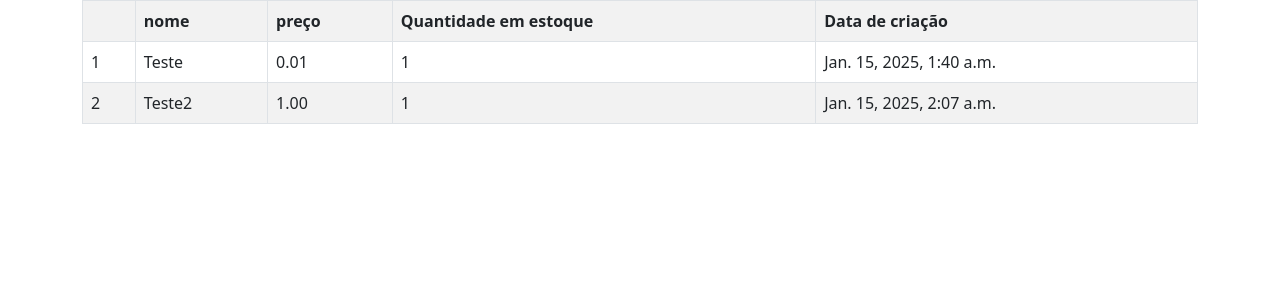
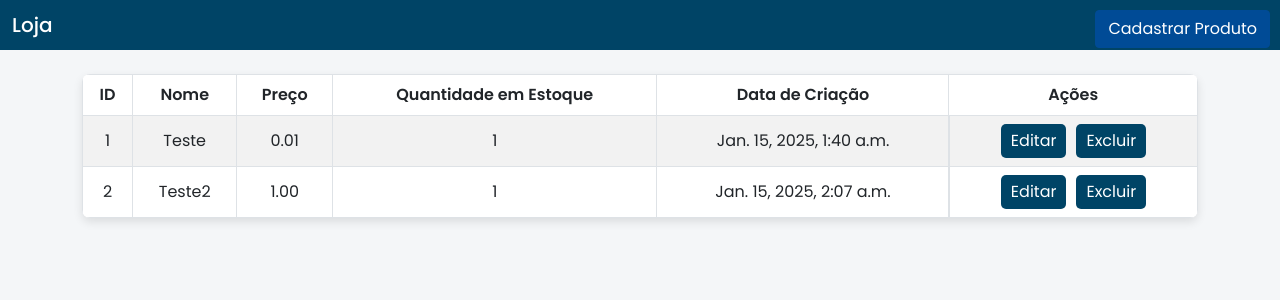
Before and after one commit to ArthurLBSilva/crud_produtos, a Django app: page /listagem/ in a window 1280 px wide. Shown: the top 300 px of the page. Run offline with Django 5.2, Linux system fonts and the light colour scheme; data comes from the database, SQL or seed files in the repository; both versions use the stored data as it was after the commit.

Commit message:
Estilização quase completa da pagina de listagem.
A estilização foi atualizada para ficar no padrão da primeira imagem, tenho que corrigir algumas coisas como a organização e implementar os botões de editar e excluir, o botão para voltar a tela inicial está funcionando.

```diff
--- /dev/null
+++ b/loja/static/css/listagem_estilizacao.css
@@ -0,0 +1,55 @@
+body {
+    font-family: 'Poppins', sans-serif;
+    background-color: #f4f6f8;
+    margin: 0;
+  }
+  .navbar {
+    background-color: #004466 !important;
+  }
+  .navbar .navbar-brand {
+    color: #ffffff;
+    font-weight: 500;
+  }
+  .top-right-button {
+    position: absolute;
+    top: 10px;
+    right: 10px;
+    background-color: rgb(0, 75, 150);
+    border-color: rgb(0, 75, 150);
+    color: white;
+  }
+  .top-right-button:hover {
+    background-color: rgb(2, 45, 76);
+    border-color: rgb(2, 45, 76);
+    color: white;
+  }
+  table {
+    background-color: #ffffff;
+    border-radius: 8px;
+    box-shadow: 0 4px 10px rgba(0, 0, 0, 0.1);
+    overflow: hidden;
+  }
+  th {
+    background-color: #004466;
+    text-align: center;
+  }
+  td {
+    text-align: center;
+    vertical-align: middle;
+  }
+  .action-buttons {
+    display: flex;
+    justify-content: center;
+    gap: 10px;
+  }
+  .btn-action {
+    background-color: #004466;
+    border: none;
+    color: white;
+    padding: 5px 10px;
+    border-radius: 5px;
+    cursor: pointer;
+  }
+  .btn-action:hover {
+    background-color: #006699;
+  }
--- a/loja/templates/produtos/home.html
+++ b/loja/templates/produtos/home.html
@@ -23,7 +23,7 @@
       <div class="container-fluid">
         <span class="navbar-brand mb-0 h1">Loja</span>
         <!-- Botão no canto superior direito -->
-        <a href="{% url 'listagem_produtos' %}" class="btn btn-listagem top-right-button">Ver Listagem de Produtos</a>
+        <a href="{% url 'listagem_produtos' %}" class="btn btn-listagem top-right-button">Listagem Produtos</a>
       </div>
     </nav>
 
--- a/loja/templates/produtos/listagem.html
+++ b/loja/templates/produtos/listagem.html
@@ -1,43 +1,74 @@
-<!-- Precisa ter esse load para arquivos estaticos, sem ele não funciona -->
 {% load static %}
 <!doctype html>
 <html lang="en">
   <head>
     <meta charset="utf-8">
     <meta name="viewport" content="width=device-width, initial-scale=1">
-
     <!-- Bootstrap CSS -->
     <link href="https://cdn.jsdelivr.net/npm/bootstrap@5.0.2/dist/css/bootstrap.min.css" rel="stylesheet" integrity="sha384-EVSTQN3/azprG1Anm3QDgpJLIm9Nao0Yz1ztcQTwFspd3yD65VohhpuuCOmLASjC" crossorigin="anonymous">
-
     <!-- Fonte Poppins -->
     <link href="https://fonts.googleapis.com/css2?family=Poppins:wght@300;400;500;600&display=swap" rel="stylesheet">
 
+    <!-- Estilizacao da listagem -->
+    <link rel="stylesheet" href="{% static 'css/listagem_estilizacao.css' %}">
 
     <title>Listagem de Produtos</title>
+    <style>
 
+    </style>
   </head>
   <body>
+    <!-- Navbar -->
+    <nav class="navbar navbar-light">
+      <div class="container-fluid">
+        <span class="navbar-brand mb-0 h1">Loja</span>
+        <!-- Botão no canto superior direito -->
+        <a href="{% url 'home' %}" class="btn btn-listagem top-right-button">Cadastrar Produto</a>
+      </div>
+    </nav>
 
-    <div class="container">
-        <table class= "table table-bordered table-striped">
+    <!-- Tabela de Produtos -->
+    <div class="container mt-4">
+      <table class="table table-bordered table-striped">
+        <thead>
           <tr>
-            <th> </th>
-            <th>nome</th>
-            <th>preço</th>
-            <th>Quantidade em estoque</th>
-            <th>Data de criação</th>
+            <th>ID</th>
+            <th>Nome</th>
+            <th>Preço</th>
+            <th>Quantidade em Estoque</th>
+            <th>Data de Criação</th>
+            <th>Ações</th>
           </tr>
+        </thead>
+        <tbody>
           {% for produto in produtos %}
           <tr>
-            <td>{{produto.id_produto}}</td>
-            <td>{{produto.nome}}</td>
-            <td>{{produto.preco}}</td>
-            <td>{{produto.quantidade_estoque}}</td>
-            <td>{{produto.data_criacao}}</td>
+            <td>{{ produto.id_produto }}</td>
+            <td>{{ produto.nome }}</td>
+            <td>{{ produto.preco }}</td>
+            <td>{{ produto.quantidade_estoque }}</td>
+            <td>{{ produto.data_criacao }}</td>
+            <td class="action-buttons">
+              <!-- Ícones de ação -->
+              <!-- Ícone para editar -->
+              <button class="btn-action">
+                <!-- Adicione o caminho do ícone de editar aqui -->
+                <!-- Exemplo: <img src="{% static 'icons/edit-icon.svg' %}" alt="Editar"> -->
+                Editar
+              </button>
+              <!-- Ícone para excluir -->
+              <button class="btn-action">
+                <!-- Adicione o caminho do ícone de excluir aqui -->
+                <!-- Exemplo: <img src="{% static 'icons/delete-icon.svg' %}" alt="Excluir"> -->
+                Excluir
+              </button>
+            </td>
           </tr>
           {% endfor %}
+        </tbody>
       </table>
     </div>
+
     <!-- Bootstrap JS -->
     <script src="https://cdn.jsdelivr.net/npm/bootstrap@5.0.2/dist/js/bootstrap.bundle.min.js" integrity="sha384-MrcW6ZMFYlzcLA8Nl+NtUVF0sA7MsXsP1UyJoMp4YLEuNSfAP+JcXn/tWtIaxVXM" crossorigin="anonymous"></script>
   </body>
```
Also changed, not shown: db.sqlite3. Lines whose indentation alone changed are shown as unchanged.
